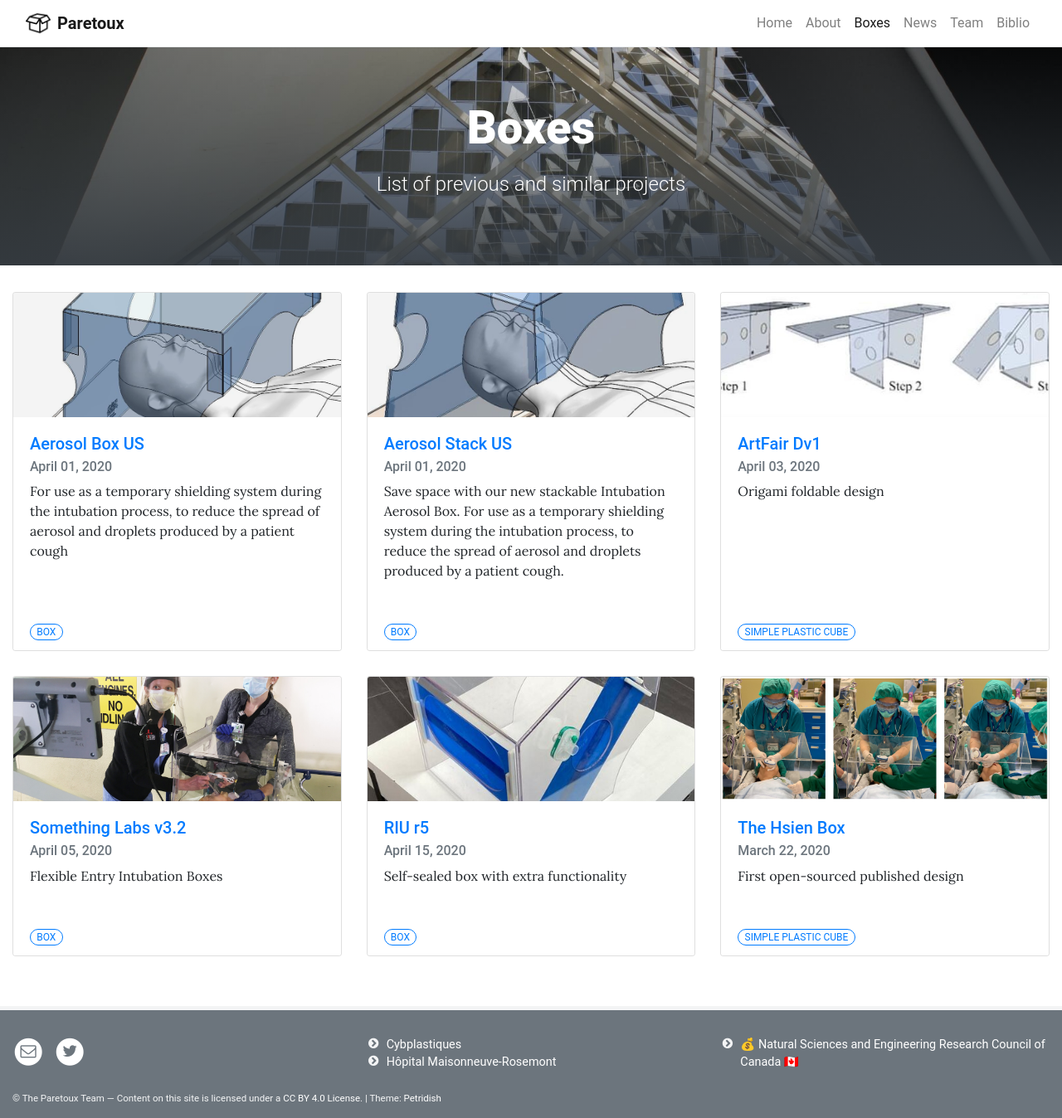
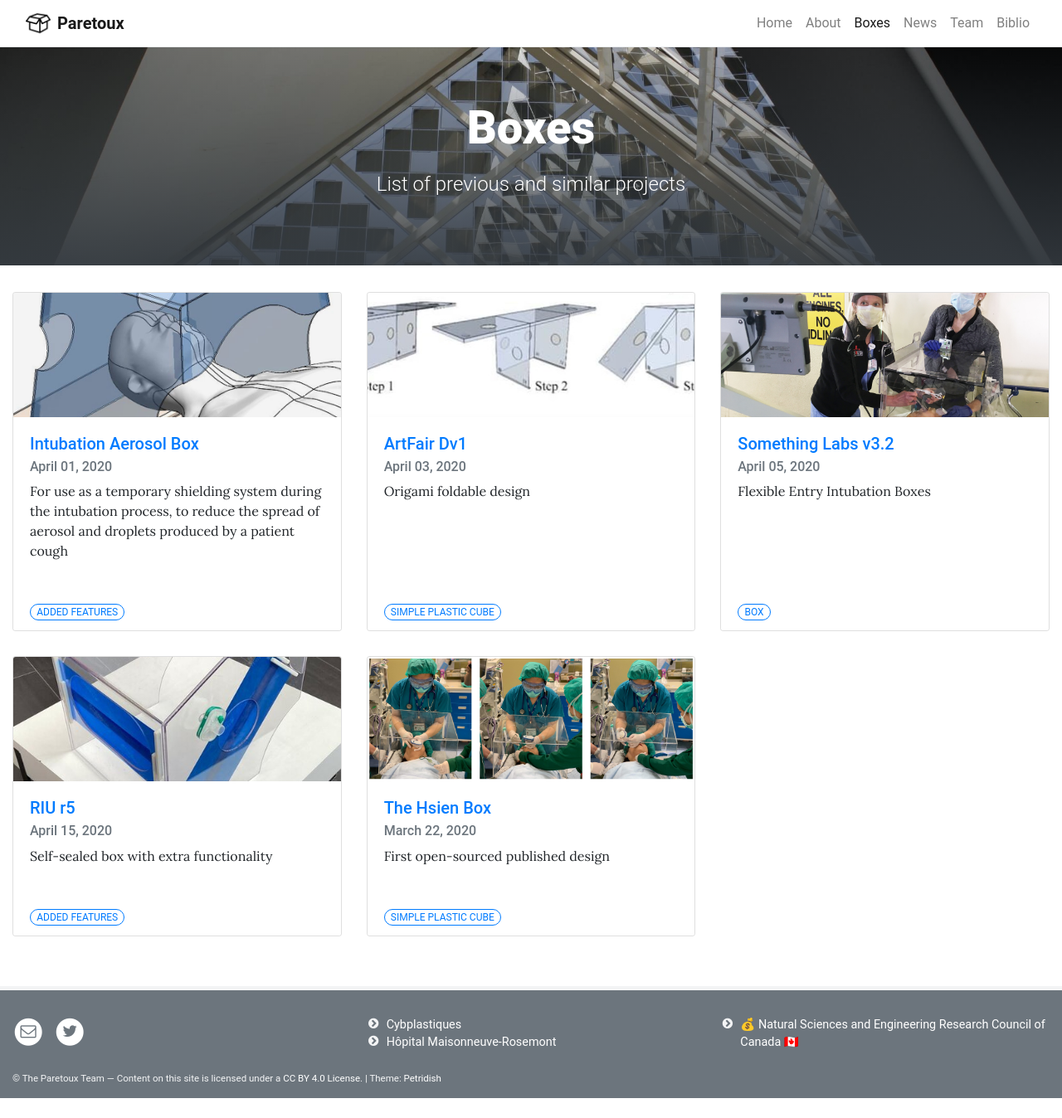
Before and after one commit to paretoux/paretoux.github.io, a Jekyll site: the page built from pages/boxes.md, in a window 1280 px wide. Shown: the whole page at 83% size. Built offline with Jekyll 4.4.1, drawn with Linux system fonts in a browser that asks for light colours; after the commit the page ends 1324 px from its top, so only the background shows below that.

Commit message:
merging 2 aerosolboxus

```diff
--- a/_boxes/2020-04-01-aerosolbox-US.md
+++ b/_boxes/2020-04-01-aerosolbox-US.md
@@ -1,17 +1,29 @@
 ---
-title: Aerosol Box US
+title: Intubation Aerosol Box
 description: For use as a temporary shielding system during the intubation process, to reduce the spread of aerosol and droplets produced by a patient cough
 background: /assets/img/boxes/aerosolboxus-1.png
-box_image: /assets/img/boxes/aerosolboxus-2.png
+box_image: /assets/img/boxes/aerosolstackus-2.jpg
 trialed: "?"
 author: [Ilyass Tabiai]
 origin_date: 01/04/2020
 creator: Match Grade Medical
 website: "[https://aerosolbox.us/](https://aerosolbox.us/)"
-categories: [box]
+categories: [Added features]
 layout: box-page
 ---
 
 {: .col-md-3 .m-auto}
 ![alt text](/assets/img/boxes/aerosolboxus-2.png)
 {: .rounded .float-right}
+
+Design features :
+* Slide slot for ventilation tube
+* Asymetrical face panel for ergonomic placement
+* Stackable
+* Aspect of sustainability envisaged
+* Two circular openings ⌀127mm
+
+
+Drawbacks :
+* No aerosol containment
+* No side access for assistant
--- a/_boxes/2020-04-01-aerosolstack-US.md
+++ /dev/null
@@ -1,17 +0,0 @@
----
-title: Aerosol Stack US
-description: Save space with our new stackable Intubation Aerosol Box. For use as a temporary shielding system during the intubation process, to reduce the spread of aerosol and droplets produced by a patient cough.
-background: /assets/img/boxes/aerosolboxus-1.png
-box_image: /assets/img/boxes/aerosolstackus-2.jpg
-trialed: "?"
-author: [Ilyass Tabiai]
-origin_date: 01/04/2020
-creator: Match Grade Medical
-website: "[https://aerosolbox.us/](https://aerosolbox.us/)"
-categories: [box]
-layout: box-page
----
-
-{: .col-md-3 .m-auto}
-![alt text](/assets/img/boxes/aerosolstackus-2.jpg)
-{: .rounded .float-right}
--- a/_boxes/2020-04-15-RIUr5.md
+++ b/_boxes/2020-04-15-RIUr5.md
@@ -8,7 +8,7 @@ author: [Ilyass Tabiai]
 origin_date: 15/04/2020
 creator: Rapid Innovation Unit, University of Limerick, Ireland
 website: "[https://www.aerosolblock.org/feature-designs/riu-r5](https://www.aerosolblock.org/feature-designs/riu-r5)"
-categories: [box]
+categories: [Added features]
 layout: box-page
 ---
 
```
Also changed, not shown: other parts of _boxes/2020-04-15-RIUr5.md (+1 -0 lines).
